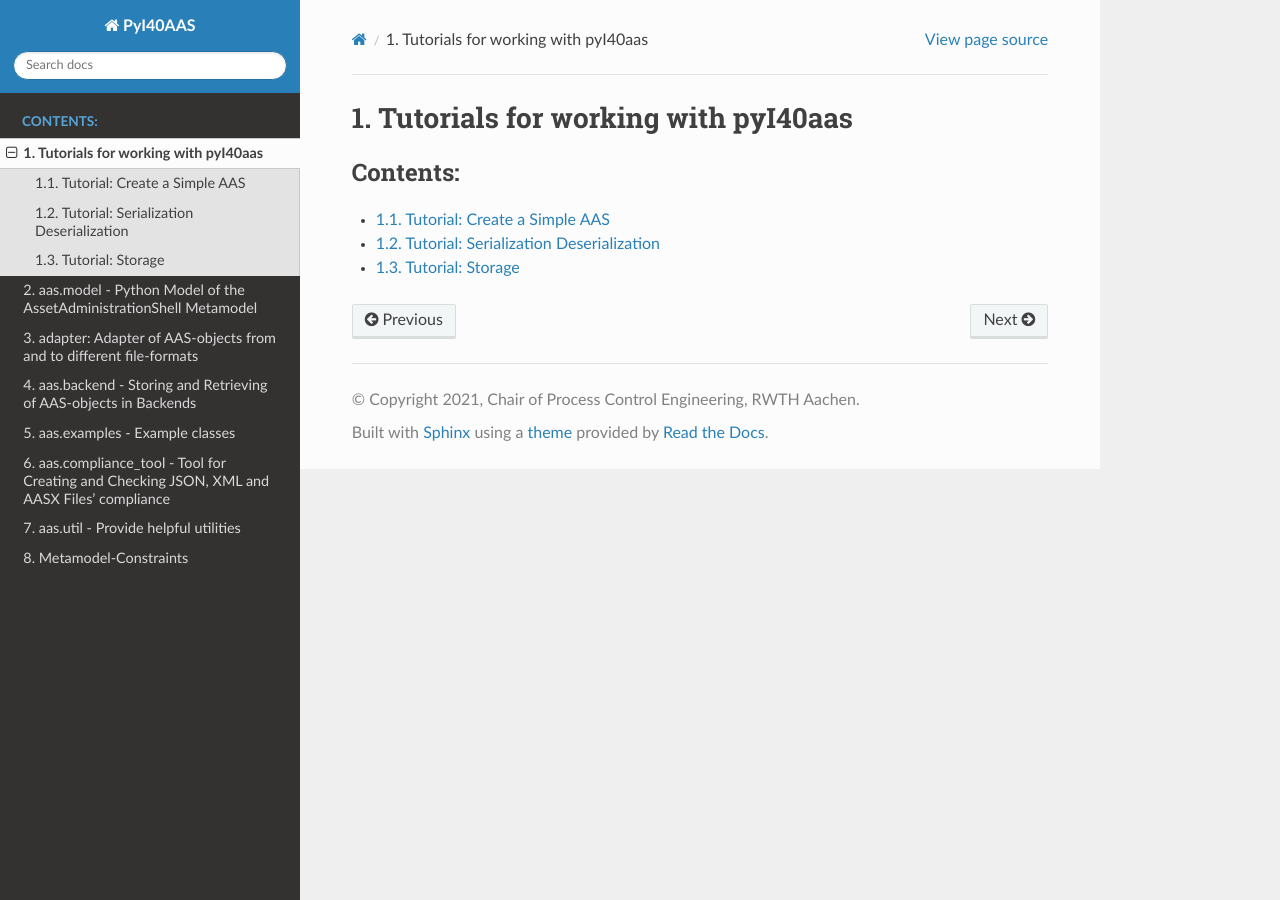
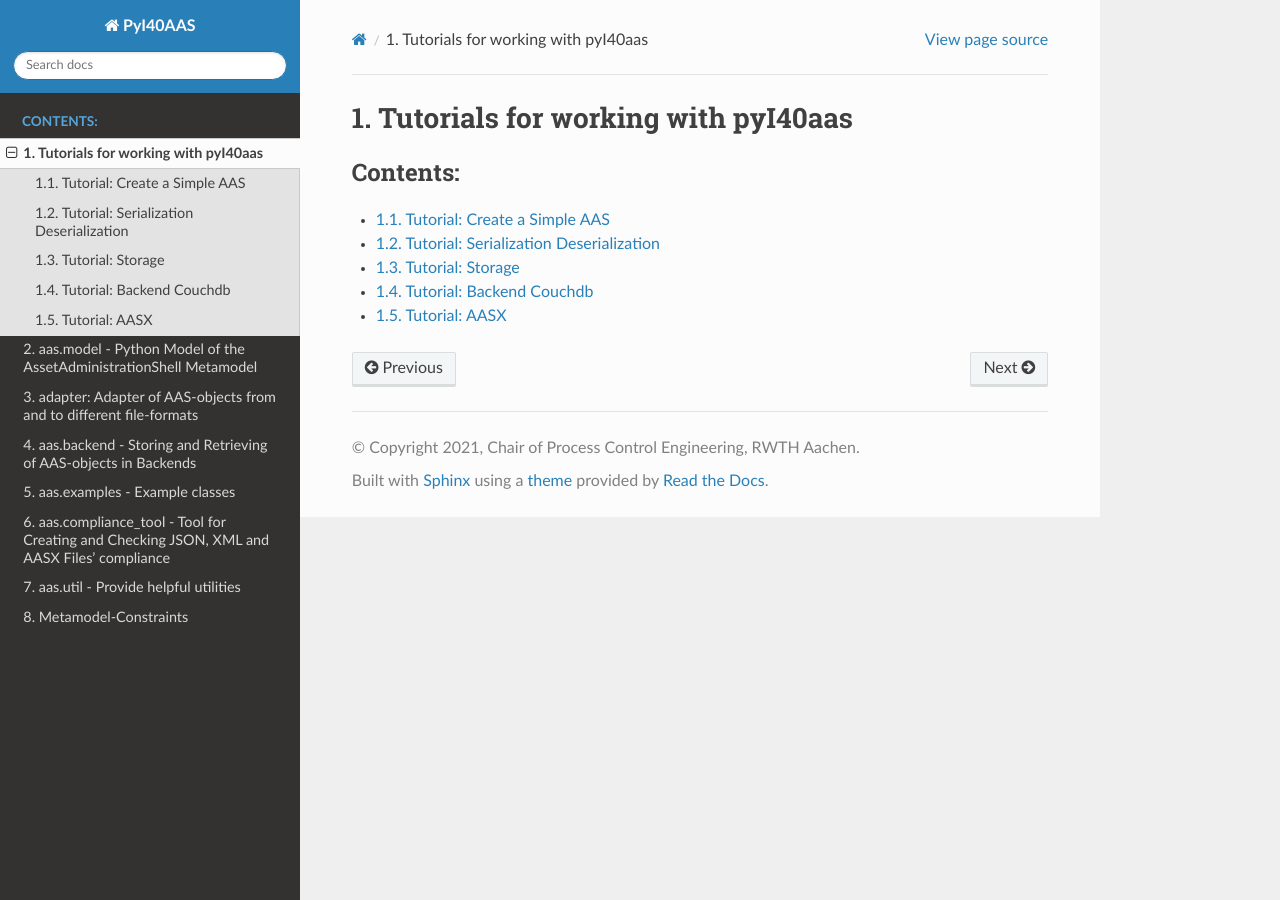
Before and after one commit to eclipse-basyx/basyx-python-sdk, a Sphinx documentation site: the page built from docs/source/tutorials/index.rst, in a window 1280 px wide. Built offline with Sphinx 7.4.7 and the Read the Docs theme 2.0.0, drawn with Linux system fonts in a browser that asks for light colours.

Commit message:
docs: Add .rst files for automatic documentation of tutorials aasx and backend_couchdb

```diff
--- a/docs/source/tutorials/index.rst
+++ b/docs/source/tutorials/index.rst
@@ -9,3 +9,5 @@ Tutorials for working with pyI40aas
    tutorial_create_simple_aas
    tutorial_serialization_deserialization
    tutorial_storage
+   tutorial_backend_couchdb
+   tutorial_aasx
--- /dev/null
+++ b/docs/source/tutorials/tutorial_aasx.rst
@@ -0,0 +1,7 @@
+Tutorial: AASX
+=============================
+
+.. _tutorial_aasx:
+
+.. literalinclude:: ../../../aas/examples/tutorial_aasx.py
+  :language: python
--- /dev/null
+++ b/docs/source/tutorials/tutorial_backend_couchdb.rst
@@ -0,0 +1,7 @@
+Tutorial: Backend Couchdb
+=============================
+
+.. _tutorial_backend_couchdb:
+
+.. literalinclude:: ../../../aas/examples/tutorial_backend_couchdb.py
+  :language: python
```
